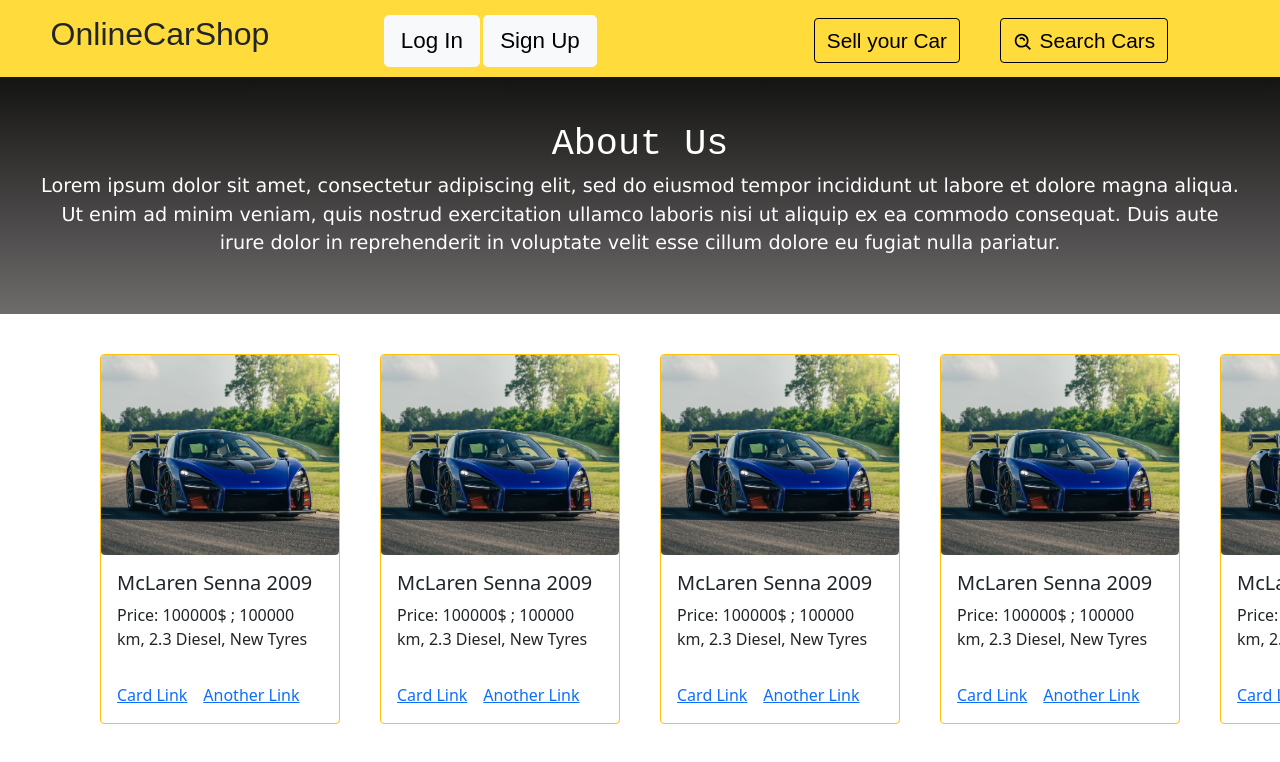
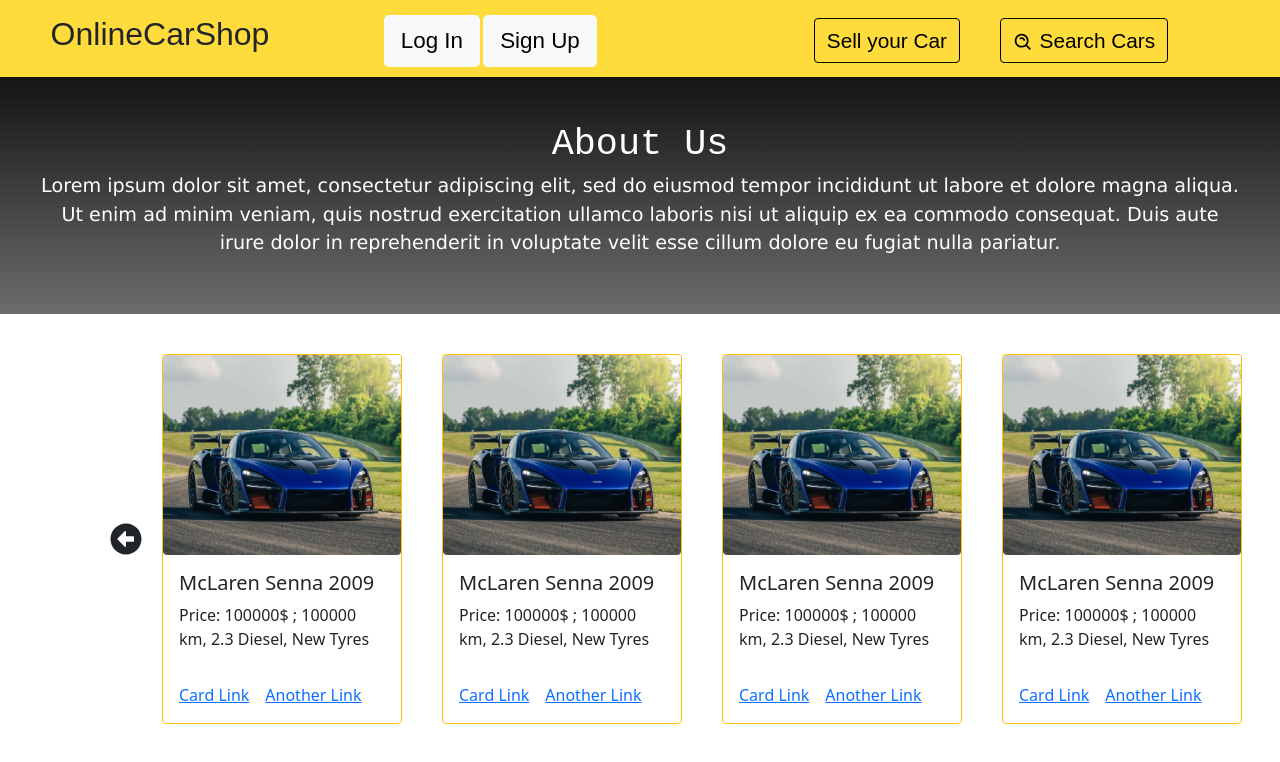
Before and after one commit to rm-prog/OnlineCarShop, a React (Create React App) app: page / in a window 1280 px wide. Shown: the top 762 px of the page. Built offline with nearby package versions, Linux system fonts and the light colour scheme; a web font is replaced by a local one.

Commit message:
added leftArrow at Slider without onclickfunc

```diff
--- a/src/App.js
+++ b/src/App.js
@@ -4,6 +4,8 @@ import HeaderNav from "./components/HeaderNav";
 import Introduction from './components/Introduction';
 import Slider from './components/Slider';
 import 'bootstrap/dist/css/bootstrap.min.css';
+
+import { FaArrowAltCircleLeft } from "react-icons/fa"
 
 const App = () => {
 
--- a/src/components/Slider.jsx
+++ b/src/components/Slider.jsx
@@ -1,7 +1,7 @@
 import CarCard from "./CarCard"
 import {
-    FaArrowAltCircleLeft,
-    FaArrowAltCircleRight
+   FaArrowAltCircleLeft,
+   FaArrowAltCircleRight
 } from "react-icons/fa"
 
 
@@ -20,18 +20,28 @@ const Slider = ( { cardsInfo } ) => {
         paddingBottom: "20px",
         display: "flex",
         justifyContent: "space-around",
-        overflowX: "hidden"
+        overflowX: "hidden",
+        alignItems: "center",
+    }
+
+    const arrowStyle = {
+        fontSize: "2rem",
+        marginLeft: "30px",
+        cursor: "pointer",
+        position: "relative",
+        zIndex: "1"
     }
 
     return (
         <div style={sliderContainerStyle}>
-            <FaArrowAltCircleLeft />
+            <div>
+                <FaArrowAltCircleLeft style={arrowStyle} />
+            </div>
             <CarCard />
             <CarCard />
             <CarCard />
             <CarCard />
             <CarCard />
-            <FaArrowAltCircleRight />
         </div>
     )
 }
```
